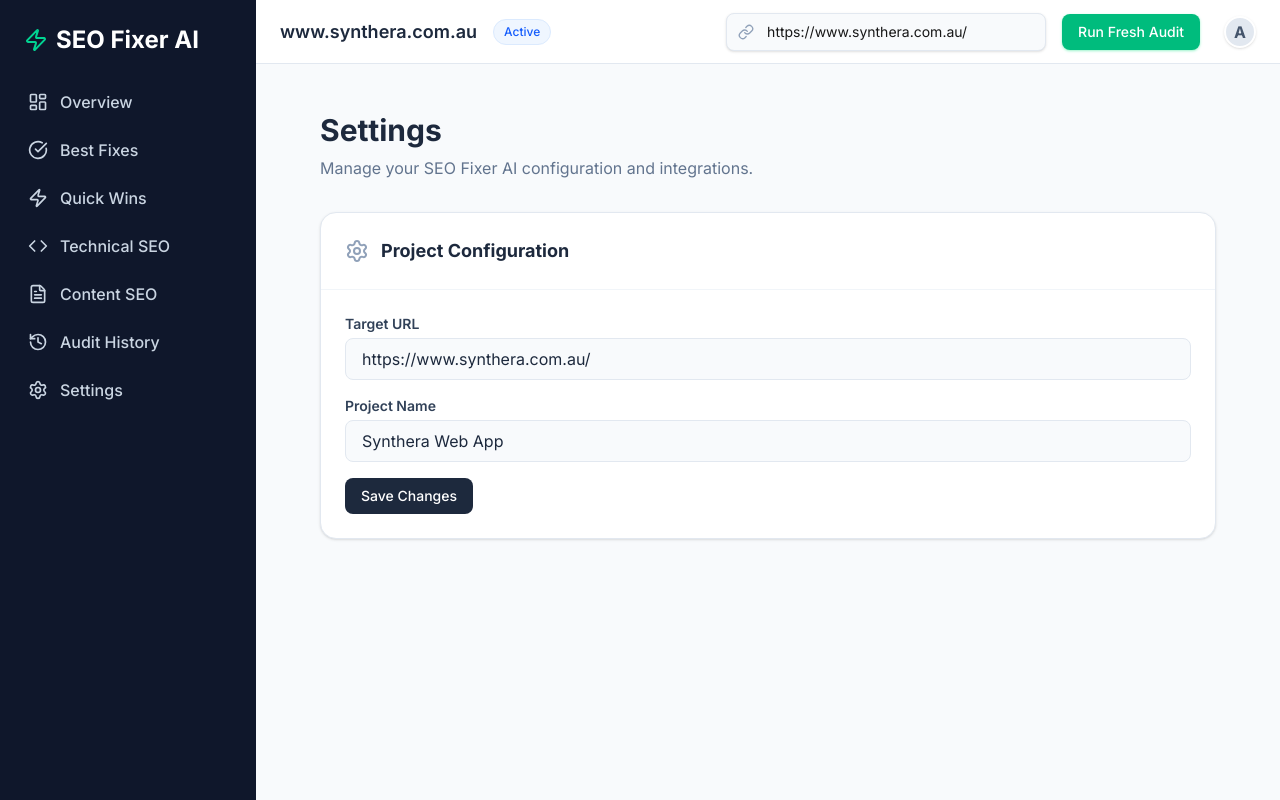
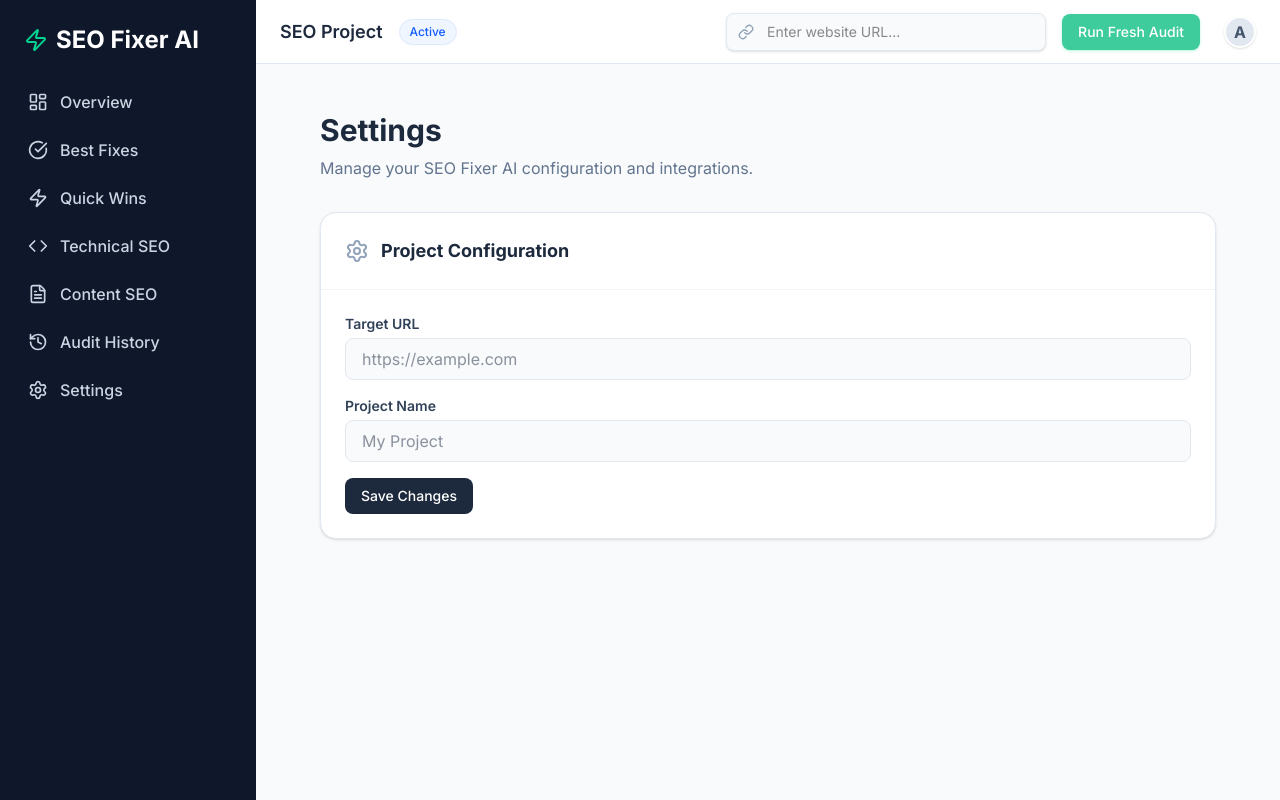
Before and after one commit to Abitseb143/seo-dashboard, a Next.js app: page /dashboard/settings in a window 1280 px wide. Built offline with nearby package versions, Linux system fonts and the light colour scheme.

Commit message:
Remove default URL and project names from UI inputs

```diff
--- a/src/app/dashboard/settings/page.tsx
+++ b/src/app/dashboard/settings/page.tsx
@@ -20,7 +20,8 @@ export default function SettingsPage() {
                             <label className="block text-sm font-semibold text-slate-700 mb-1">Target URL</label>
                             <input
                                 type="text"
-                                defaultValue="https://www.synthera.com.au/"
+                                defaultValue=""
+                                placeholder="https://example.com"
                                 className="w-full bg-slate-50 border border-slate-200 rounded-lg px-4 py-2 text-slate-800 focus:outline-none focus:ring-2 focus:ring-emerald-500"
                             />
                         </div>
@@ -28,7 +29,8 @@ export default function SettingsPage() {
                             <label className="block text-sm font-semibold text-slate-700 mb-1">Project Name</label>
                             <input
                                 type="text"
-                                defaultValue="Synthera Web App"
+                                defaultValue=""
+                                placeholder="My Project"
                                 className="w-full bg-slate-50 border border-slate-200 rounded-lg px-4 py-2 text-slate-800 focus:outline-none focus:ring-2 focus:ring-emerald-500"
                             />
                         </div>
--- a/src/components/layout/TopBar.tsx
+++ b/src/components/layout/TopBar.tsx
@@ -7,7 +7,7 @@ import { Loader2, Link as LinkIcon } from "lucide-react";
 export default function TopBar() {
     const router = useRouter();
     const [isRunning, setIsRunning] = useState(false);
-    const [targetUrl, setTargetUrl] = useState("https://www.synthera.com.au/");
+    const [targetUrl, setTargetUrl] = useState("");
 
     const handleRunAudit = async () => {
         if (!targetUrl) return;
```
